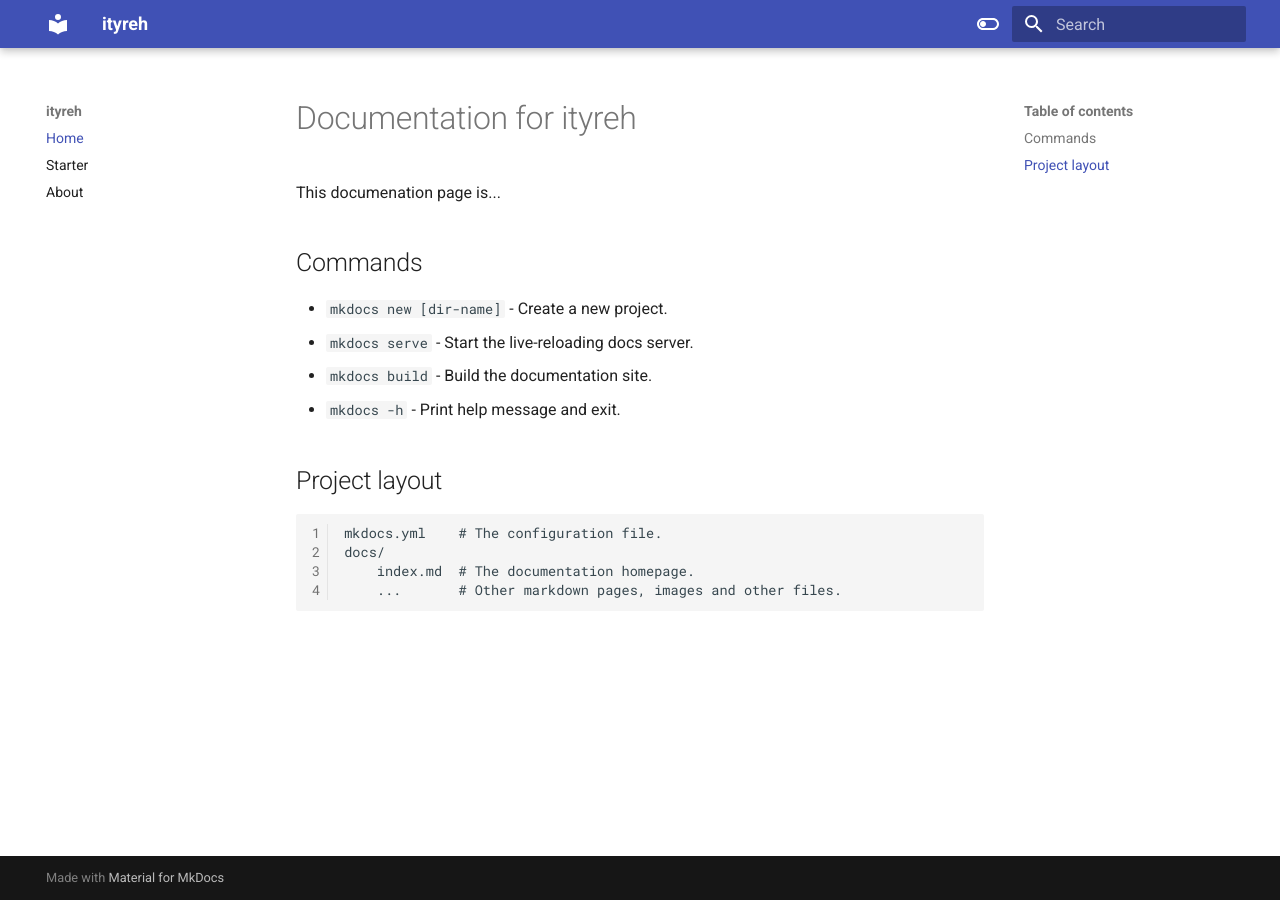
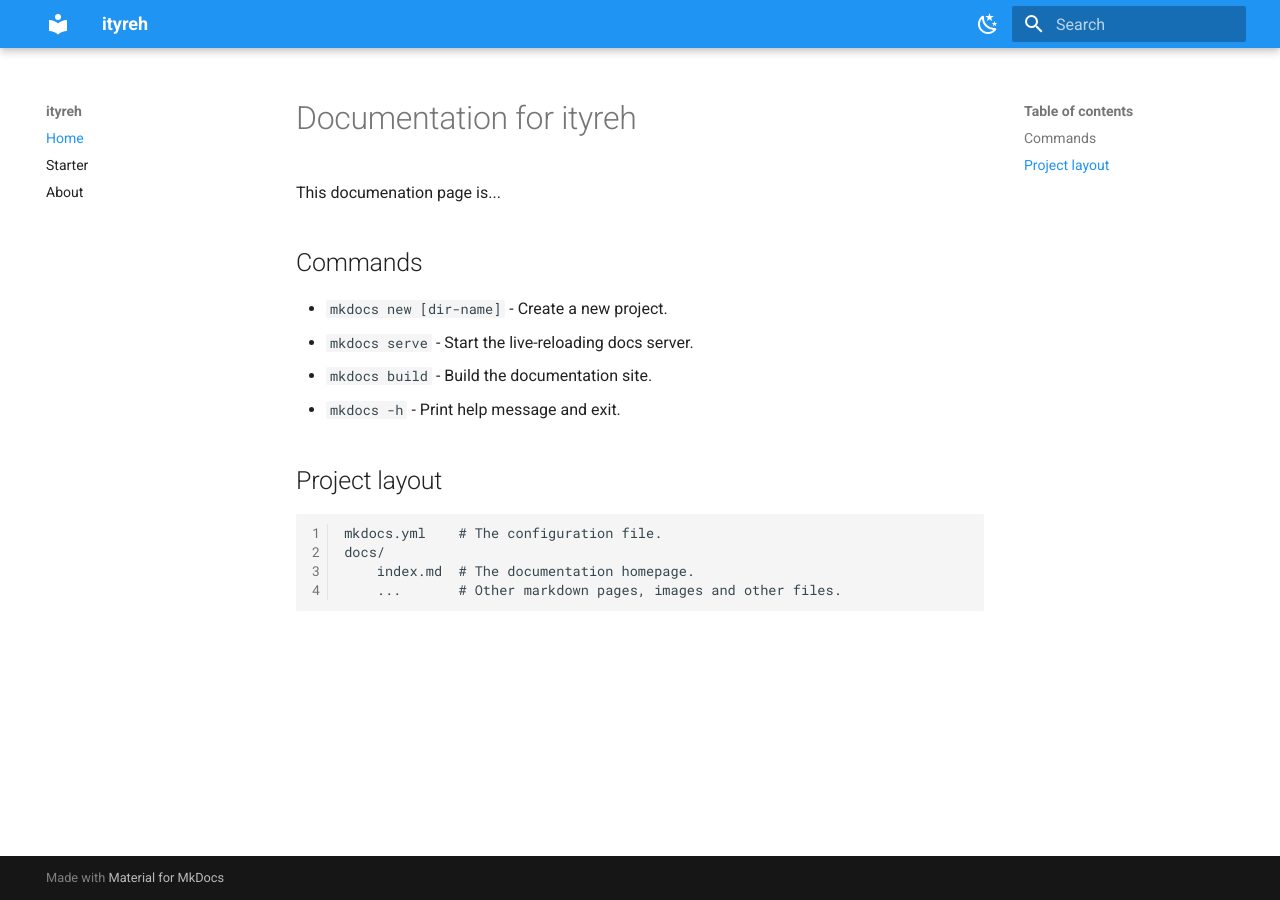
Before and after one commit to ityreh/docs, an MkDocs documentation site: the page built from docs/index.md, in a window 1280 px wide. Built offline with MkDocs 1.6.1 and Material for MkDocs 9.7.7, drawn with Linux system fonts in a browser that asks for light colours.

Commit message:
Primary blue and night-mode switch.

```diff
--- a/mkdocs.yml
+++ b/mkdocs.yml
@@ -10,13 +10,15 @@ theme:
   palette:
     - media: "(prefers-color-scheme: light)"
       scheme: default
+      primary: blue
       toggle:
-        icon: material/toggle-switch-off-outline
+        icon: material/weather-night
         name: Switch to dark mode
     - media: "(prefers-color-scheme: dark)"
       scheme: slate
+      primary: blue
       toggle:
-        icon: material/toggle-switch
+        icon: material/weather-sunny
         name: Switch to light mode
 
 markdown_extensions:
```
